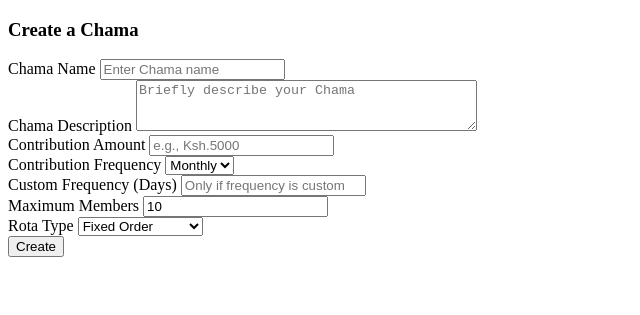
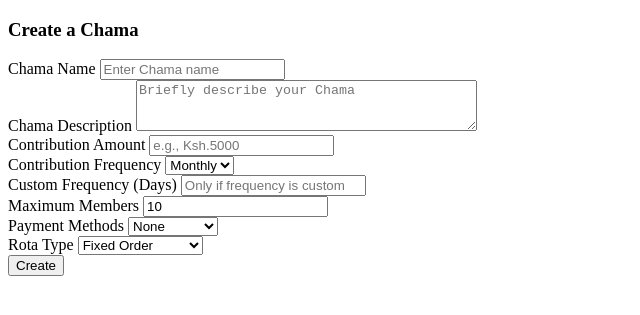
Before and after one commit to itsaicy/SmartChama, a Django app: page /chama/create/ in a window 1280 px wide. Shown: the top 315 px of the page, without its empty margins (0-640 px from the left). Run offline with Django 5.2, Linux system fonts and the light colour scheme; the visitor is signed in with stand-in values (Sample User, id 1).

Commit message:
`Update admin.py, forms.py, added payment fields to models.py, altered contrib amount to decimal, updated views.py cause of paymentform.  Updated the chama templates also`

```diff
--- a/chama/forms.py
+++ b/chama/forms.py
@@ -42,3 +42,46 @@ class ChamaForm(forms.ModelForm):
                 'class': 'form-select'
             }),
         }
+
+class ChamaPaymentForm(forms.ModelForm):
+    class Meta:
+        model = Chama
+        fields = [
+            'chama_payment_method',
+            'chama_paybill_number',
+            'chama_paybill_name',
+            'chama_paybill_account_number',
+            'chama_till_number',
+            'chama_till_name',
+        ]
+        widgets = {
+            'chama_payment_method': forms.Select(attrs={'class': 'form-select'}),
+            'chama_paybill_number': forms.TextInput(attrs={'class': 'form-control'}),
+            'chama_paybill_name': forms.TextInput(attrs={'class': 'form-control'}),
+            'chama_paybill_account_number': forms.TextInput(attrs={'class': 'form-control'}),
+            'chama_till_number': forms.TextInput(attrs={'class': 'form-control'}),
+            'chama_till_name': forms.TextInput(attrs={'class': 'form-control'}),
+        }
+
+    def clean(self):
+        cleaned_data = super().clean()
+        chama_payment_method = cleaned_data.get("chama_payment_method")
+
+        paybill_number = cleaned_data.get("chama_paybill_number")
+        till_number = cleaned_data.get("chama_till_number")
+
+        # If Paybill is selected
+        if chama_payment_method == "paybill":
+            if not paybill_number:
+                raise forms.ValidationError("Paybill number is required.")
+            if till_number:
+                raise forms.ValidationError("You cannot fill Till fields when Paybill is selected.")
+
+        # If Till is selected
+        if chama_payment_method == "till":
+            if not till_number:
+                raise forms.ValidationError("Till number is required.")
+            if paybill_number:
+                raise forms.ValidationError("You cannot fill Paybill fields when Till is selected.")
+
+        return cleaned_data
--- a/chama/models.py
+++ b/chama/models.py
@@ -1,15 +1,29 @@
 from django.db import models
 from user.models import User
 
-
 class Chama(models.Model):
-    chama_name = models.CharField(max_length=50)
-    chama_description = models.CharField(max_length=100)
+    PAYMENT_METHOD_CHOICES = (
+        ('none', 'None'),
+        ('paybill', 'Paybill'),
+        ('till', 'Till Number'),
+    )
+    chama_name = models.CharField(max_length=50, unique=True)
+    chama_description = models.CharField(max_length=255)
     chama_created_by = models.ForeignKey(User, on_delete=models.SET_NULL, null=True, blank=True)
     chama_created_at = models.DateTimeField(auto_now_add=True)
-    chama_contribution_amount = models.FloatField()
+    chama_contribution_amount = models.DecimalField(max_digits=8,decimal_places=2)
+    chama_payment_method = models.CharField(
+        max_length=10,
+        choices=PAYMENT_METHOD_CHOICES,
+        default='none'
+    )
+    chama_paybill_number = models.CharField(max_length=6, null=True, blank=True)
+    chama_paybill_name = models.CharField(max_length=50, null=True, blank=True)
+    chama_paybill_account_number = models.CharField(max_length=20, null=True, blank=True)
+    chama_till_number = models.CharField(max_length=6, null=True, blank=True)
+    chama_till_name = models.CharField(max_length=50, null=True, blank=True)
     chama_contribution_frequency = models.CharField(
-        max_length=20,
+        max_length=7,
         choices=[
             ('weekly', 'Weekly'),
             ('monthly', 'Monthly'),
@@ -34,7 +48,10 @@ class Chama(models.Model):
 
     def __str__(self):
         return self.chama_name
-
+    @property
+    def chama_target_amount(self):
+        active_members = self.members.filter(membership_status='active').count()
+        return active_members * self.chama_contribution_amount
 
 class Membership(models.Model):
     membership_user = models.ForeignKey(User, on_delete=models.CASCADE, related_name='memberships')
--- a/chama/views.py
+++ b/chama/views.py
@@ -4,7 +4,7 @@ from django.contrib.auth.decorators import login_required
 from django.contrib import messages
 from django.utils import timezone
 from chama.models import Chama, Membership, JoinRequest
-from chama.forms import ChamaForm
+from chama.forms import ChamaForm, ChamaPaymentForm
 from chama.utils import is_chama_admin, is_chama_secretary, is_admin_or_secretary
 
 app_name = 'chama'
@@ -31,6 +31,7 @@ def chama_list(request):
 # View 2: Create a New Chama
 @login_required(login_url="login")
 def create_chama(request):
+    payment_form = ChamaPaymentForm()
     """Allow any logged-in user to create a chama."""
     if request.method == 'POST':
         form = ChamaForm(request.POST)
@@ -50,8 +51,10 @@ def create_chama(request):
     else:
         form = ChamaForm()
 
-    return render(request, 'chama/create_chama.html', {'form': form})
-
+    return render(request, 'chama/create_chama.html', {
+    'form': form,
+    'payment_form': payment_form,
+})
 # View 3: Chama Detail
 
 @login_required(login_url='login')
--- a/templates/chama/chama_base.html
+++ b/templates/chama/chama_base.html
@@ -11,6 +11,7 @@
   <!-- Custom CSS -->
   <link rel="stylesheet" href="{% static 'css/chama.css' %}">
 
+
 </head>
 <body>
 
@@ -20,6 +21,9 @@
 </main>
 
 <script src="https://cdn.jsdelivr.net/npm/bootstrap@5.3.8/dist/js/bootstrap.bundle.min.js" integrity="sha384-FKyoEForCGlyvwx9Hj09JcYn3nv7wiPVlz7YYwJrWVcXK/BmnVDxM+D2scQbITxI"
-crossorigin="anonymous"></script>
+crossorigin="anonymous">
+</script>
+<script src="{% static 'js/chama.js' %}"></script>
+
 </body>
 </html>
--- a/templates/chama/chama_detail.html
+++ b/templates/chama/chama_detail.html
@@ -38,7 +38,7 @@
         <ul class="member-list">
           {% for member in members %}
             <li>
-              <span class="member-name">{{ member.user.username }}</span>
+              <span class="member-name">{{ member.user.user_first_name }}</span>
               <span class="member-role">{{ member.role|title }}</span>
             </li>
           {% endfor %}
--- a/templates/chama/create_chama.html
+++ b/templates/chama/create_chama.html
@@ -32,10 +32,45 @@
             <label for="{{ form.chama_max_members.id_for_label }}">Maximum Members</label>
             {{ form.chama_max_members }}
         </div>
+
+        <!-- Payment Method Selection -->
+        <div class="input-field">
+            <label for="{{ payment_form.chama_payment_method.id_for_label }}">Payment Methods</label>
+            {{ payment_form.chama_payment_method }}
+        </div>
+
+        <!-- Paybill Fields - NOTICE THE id ATTRIBUTES -->
+        <div class="input-field" id="paybill-number-field" style="display: none;">
+            <label for="{{ payment_form.chama_paybill_number.id_for_label }}">Paybill Number</label>
+            {{ payment_form.chama_paybill_number }}
+        </div>
+
+        <div class="input-field" id="paybill-name-field" style="display: none;">
+            <label for="{{ payment_form.chama_paybill_name.id_for_label }}">Paybill Name</label>
+            {{ payment_form.chama_paybill_name }}
+        </div>
+
+        <div class="input-field" id="paybill-account-field" style="display: none;">
+            <label for="{{ payment_form.chama_paybill_account_number.id_for_label }}">Paybill Account Number</label>
+            {{ payment_form.chama_paybill_account_number }}
+        </div>
+
+        <!-- Till Fields - NOTICE THE id ATTRIBUTES -->
+        <div class="input-field" id="till-number-field" style="display: none;">
+            <label for="{{ payment_form.chama_till_number.id_for_label }}">Till Number</label>
+            {{ payment_form.chama_till_number }}
+        </div>
+
+        <div class="input-field" id="till-name-field" style="display: none;">
+            <label for="{{ payment_form.chama_till_name.id_for_label }}">Till Name</label>
+            {{ payment_form.chama_till_name }}
+        </div>
+
         <div class="input-field">
             <label for="{{ form.chama_rota_type.id_for_label }}">Rota Type</label>
             {{ form.chama_rota_type }}
         </div>
+
         <div class="input-field">
             <input type="submit" class="submit" value="Create">
         </div>
```
Also changed, not shown: chama/admin.py (+42 -1 lines), templates/chama/my_chamas.html (+10 -5 lines), templates/settings/edit_chama.html (added, +55 -0 lines). Lines whose indentation alone changed are shown as unchanged.
